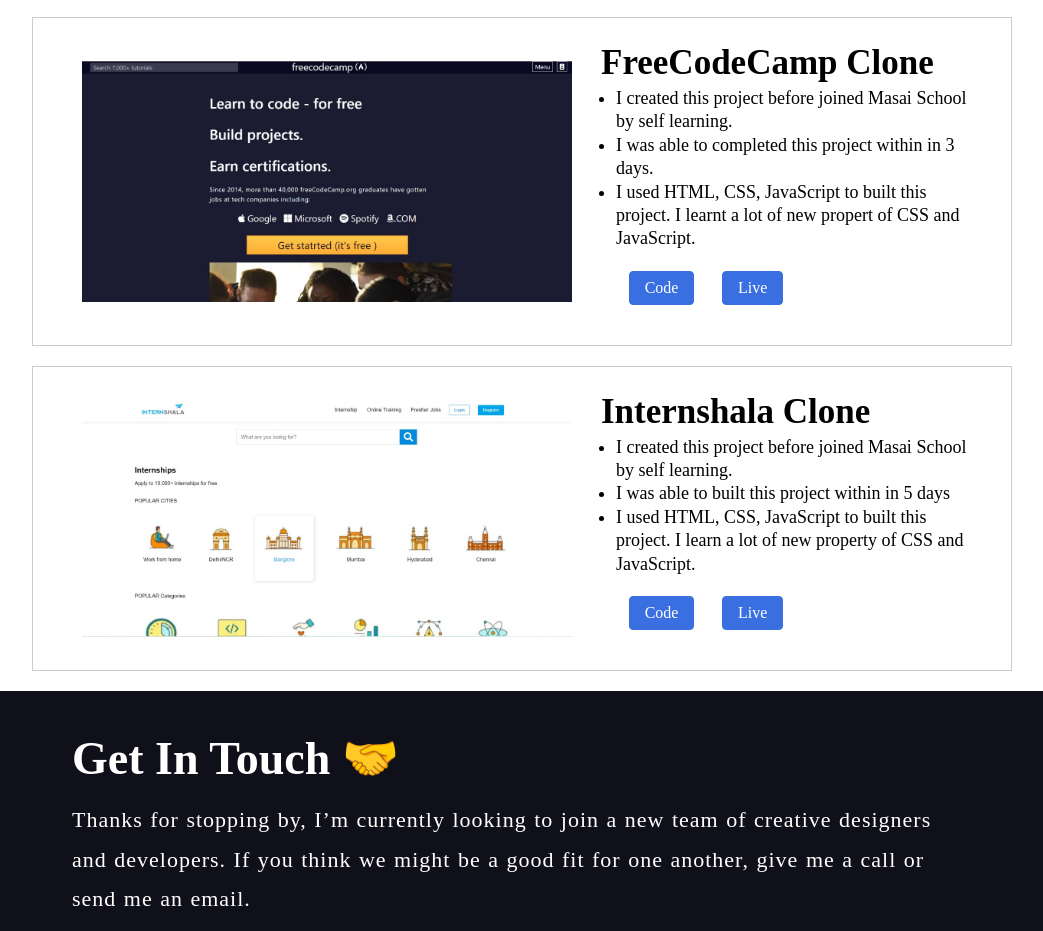
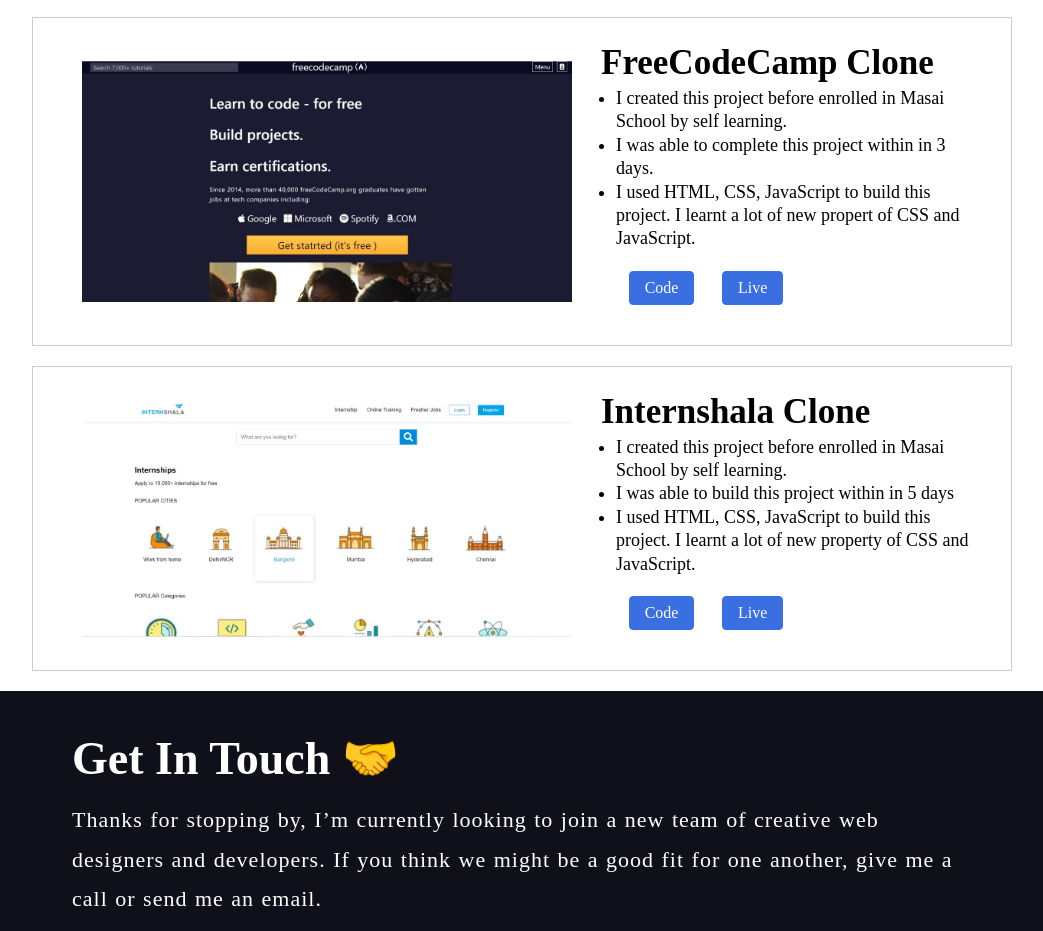
Before and after one commit to Sarvar8950/sarvar_portfolio.github.io, a plain HTML site: page index.html in a window 1280 px wide. Shown: the part 3432-4363 px from the top of the page, without its empty margins (118-1161 px from the left). Drawn offline with nearby package versions, Linux system fonts and the light colour scheme.

Commit message:
Update index.html

```diff
--- a/index.html
+++ b/index.html
@@ -159,7 +159,7 @@
                     <ul>
                         <li>Our team consisted 3 members. We started our project by dividing it among us and built this project within 4 days.</li>
                         <li>We built this project during our construct week at Masai School.</li>
-                        <li>We used HTML, CSS, JavaScript to built this project. I learnt GitHub, how to work in a team and some more skills.</li>
+                        <li>We used HTML, CSS, JavaScript to build this project. I learnt how to use GitHub, how to work in a team and some more skills.</li>
                     </ul>
                     <div class="btns">
                         <a target="_blank" href="https://github.com/GSuma21/sephora_nnnow_com">Code</a>
@@ -176,7 +176,7 @@
                     <ul>
                         <li>I created this project during my assignments in Masai School within 3 days.</li>
                         <li>There are some functionality in this project like sidebar, and clickable buttons in navbar.</li>
-                        <li>I used HTML, CSS, JavaScript to built this project and also use YouTube API to fetch data.</li>
+                        <li>I used HTML, CSS, JavaScript to build this project and also used YouTube API to fetch data.</li>
                     </ul>
                     <div class="btns">
                         <a target="_blank" href="https://github.com/Sarvar8950/youtube_clone.github.io">Code</a>
@@ -190,9 +190,9 @@
                     <h1>FreeCodeCamp Clone</h1>
                     <p class="hidetxt">FreeCodeCamp is a platform which provide free content to study and provide certificate.</p>
                     <ul>
-                        <li>I created this project before joined Masai School by self learning.</li>
-                        <li>I was able to completed this project within in 3 days.</li>
-                        <li>I used HTML, CSS, JavaScript to built this project. I learnt a lot of new propert of CSS and JavaScript.</li>
+                        <li>I created this project before enrolled in Masai School by self learning.</li>
+                        <li>I was able to complete this project within in 3 days.</li>
+                        <li>I used HTML, CSS, JavaScript to build this project. I learnt a lot of new propert of CSS and JavaScript.</li>
                     </ul>
                     <div class="btns">
                         <a target="_blank" href="https://github.com/Sarvar8950/freecodecamp_temp.github.io">Code</a>
@@ -206,9 +206,9 @@
                     <h1>Internshala Clone</h1>
                     <p class="hidetxt">Internshala is a platform which help fresher and experienced person to get internships.</p>
                     <ul>
-                        <li>I created this project before joined Masai School by self learning.</li>
-                        <li>I was able to built this project within in 5 days</li>
-                        <li>I used HTML, CSS, JavaScript to built this project. I learn a lot of new property of CSS and JavaScript.</li>
+                        <li>I created this project before enrolled in Masai School by self learning.</li>
+                        <li>I was able to build this project within in 5 days</li>
+                        <li>I used HTML, CSS, JavaScript to build this project. I learnt a lot of new property of CSS and JavaScript.</li>
                     </ul>
                     <div class="btns">
                         <a target="_blank" href="https://github.com/Sarvar8950/internshala_clone.github.io">Code</a>
@@ -221,7 +221,7 @@
     <section id="contact">
         <footer data-aos="fade-up">
             <h1>Get In Touch 🤝</h1>
-            <p>Thanks for stopping by, I’m currently looking to join a new team of creative designers and developers. If you think we might be a good fit for one another, give me a call or send me an  email.</p>
+            <p>Thanks for stopping by, I’m currently looking to join a new team of creative web designers and developers. If you think we might be a good fit for one another, give me a call or send me an  email.</p>
             <h1>Dont be a stranger! 👋</h1>
             <p class="fade">Let's Connect Online</p>
             <div class="accounts">
```
